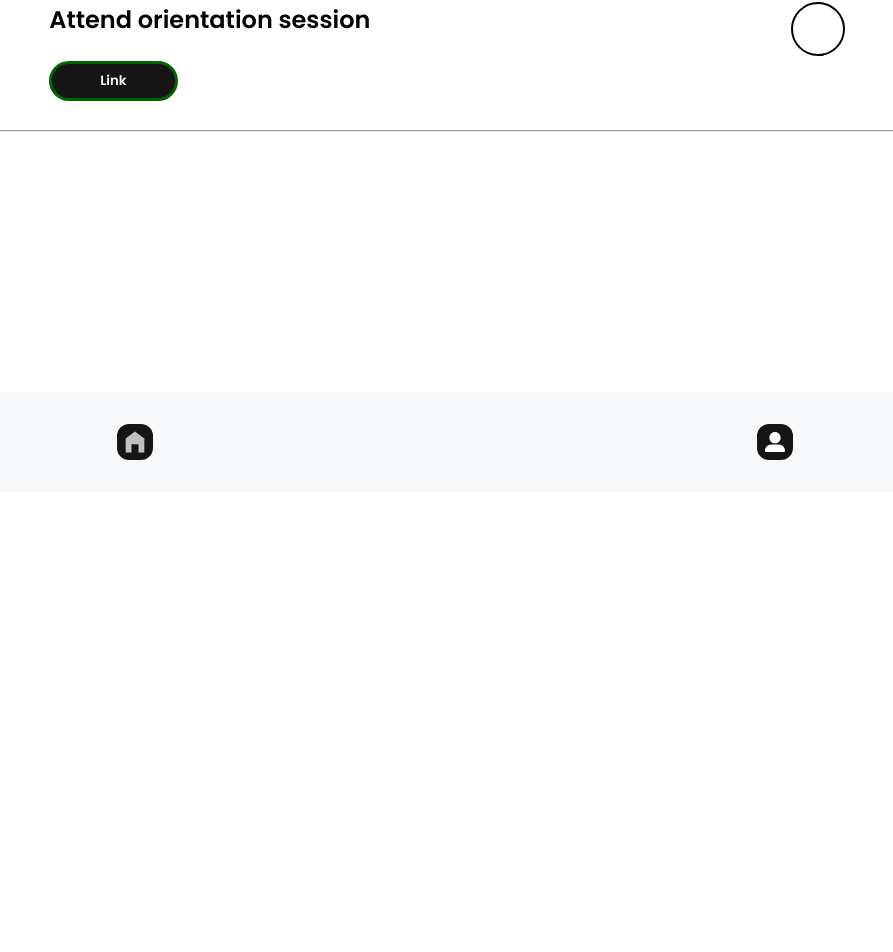
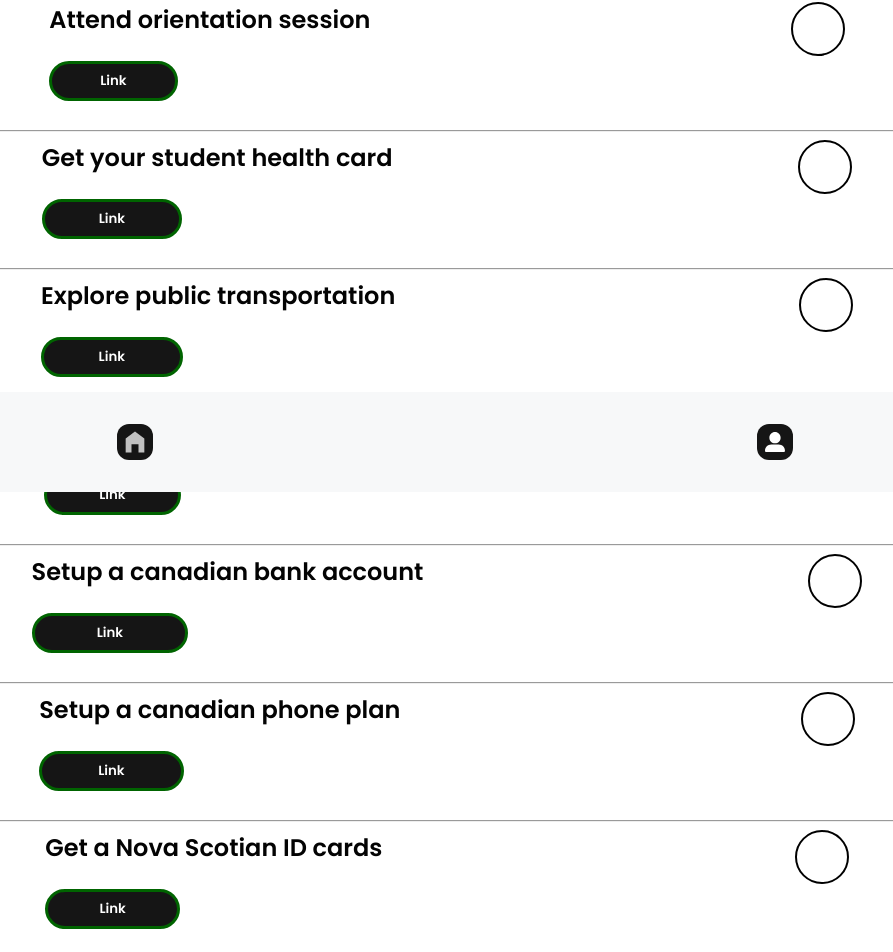
Before and after one commit to AbrahamOlufeyitimi/maple-roots-capstone, a React (Vite) app: page /home in a window 1280 px wide. Shown: the part 368-1320 px from the top of the page, without its empty margins (193-1086 px from the left). Before the commit the page ends 860 px from the top, so only its background shows below. Built offline with nearby package versions, Linux system fonts and the light colour scheme.

Commit message:
add browserrouter and routes, link the pages

```diff
--- a/package.json
+++ b/package.json
@@ -13,6 +13,7 @@
     "axios": "^1.7.7",
     "react": "^18.3.1",
     "react-dom": "^18.3.1",
+    "react-router-dom": "^6.26.2",
     "sass": "^1.79.1"
   },
   "devDependencies": {
--- a/src/App.jsx
+++ b/src/App.jsx
@@ -1,3 +1,4 @@
+import { BrowserRouter, Route, Routes } from "react-router-dom";
 import WelcomePage from "./pages/WelcomePage/WelcomePage";
 import OnboardingPage from "./pages/OnboardingPage/OnboardingPage";
 import HomePage from "./pages/HomePage/HomePage";
@@ -8,11 +9,14 @@ function App() {
 
 
   return (
-    <>
-    {/* <WelcomePage /> */}
-    {/* <OnboardingPage /> */}
-    <HomePage />
-    </>
+    <BrowserRouter>
+      <Routes>
+        <Route path="/"  element={<WelcomePage />}/>
+        <Route path="/onboarding"  element={<OnboardingPage />}/>
+        <Route path="/home"  element={<HomePage />}/>
+
+      </Routes>
+    </BrowserRouter>
   )
 }
 
--- a/src/pages/HomePage/HomePage.jsx
+++ b/src/pages/HomePage/HomePage.jsx
@@ -11,6 +11,13 @@ const HomePage = () => {
             <Header />
             <p className="homepage__text">My checklist</p>
             <Resource className="homepage__resource" text="Attend orientation session" link="https://smu.ca" />
+            <Resource className="homepage__resource" text="Get your student health card" link="https://www.smu.ca/healthclinic/student-health-plan.html" />
+            <Resource className="homepage__resource" text="Explore public transportation" link="https://www.halifax.ca/transportation/halifax-transit" />
+            <Resource className="homepage__resource" text="Find part-time employment" link="https://www.maxsys.ca/office/halifax/#" />
+            <Resource className="homepage__resource" text="Setup a canadian bank account" link="https://www.td.com/us/en/personal-banking" />
+            <Resource className="homepage__resource" text="Setup a canadian phone plan" link="https://www.virginplus.ca/en/home/index.html?province=ON&geoResult=failed" />
+            <Resource className="homepage__resource" text="Get a Nova Scotian ID cards" link="https://novascotia.ca/sns/paal/rmv/paal275.asp" />
+            {/* <Resource className="homepage__resource" text="Get a social insurance number" link="https://www.canada.ca/en/employment-social-development/services/sin/apply.html" /> */}
             <Footer />
         </Screen>
     );
--- a/src/pages/OnboardingPage/OnboardingPage.jsx
+++ b/src/pages/OnboardingPage/OnboardingPage.jsx
@@ -1,4 +1,5 @@
 import Screen from "../../components/Screen/Screen";
+import { useNavigate } from "react-router-dom";
 import Arrow from "../../assets/icons/arrow-left.svg";
 import Button from "../../components/Button/Button";
 import "./OnboardingPage.scss";
@@ -6,6 +7,7 @@ import "./OnboardingPage.scss";
 
 
 const OnbboardingPage = () => {
+    const navigate = useNavigate();
     return (
         <Screen className = "onboarding">
             <img className="onboarding__image" src={Arrow} alt="a black arrow that points left" />
@@ -23,7 +25,7 @@ const OnbboardingPage = () => {
                 </label>
             </form>
 
-            <Button className="onboarding__btn">Proceed</Button>
+            <Button className="onboarding__btn" onClick={() => navigate('/home')}>Proceed</Button>
         </Screen>
     )
 }
--- a/src/pages/WelcomePage/WelcomePage.jsx
+++ b/src/pages/WelcomePage/WelcomePage.jsx
@@ -1,9 +1,12 @@
 import Button from "../../components/Button/Button";
 import Student from "../../assets/international-student.jpg";
 import React from 'react';
+import { useNavigate } from 'react-router-dom';
 import "./WelcomePage.scss";
 
 const WelcomePage = () => {
+    const navigate = useNavigate();
+
     return (
         <div className="welcome">
 
@@ -13,7 +16,7 @@ const WelcomePage = () => {
                 <p className="welcome__text">Your personalized immigration checklist</p>
             </div>
 
-            <Button className="welcome__btn"> Get Started </Button>
+            <Button className="welcome__btn" onClick={() => navigate('/onboarding')}> Get Started </Button>
 
         </div>
     )
```
Also changed, not shown: 1 other file (tests, documents, lock files or other folders).
